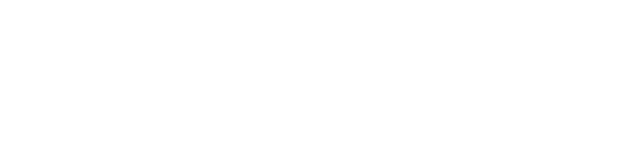
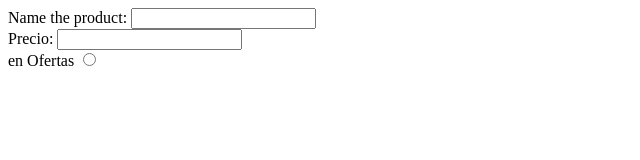
Before and after one commit to BrendaTinte/MercadoLibre-BrendaTinte, a website: page views/home.html in a window 1280 px wide. Shown: the whole page, without its empty margins (0-640 px from the left). Drawn offline with Linux system fonts and the light colour scheme; files that its build step writes are made by us from their sources.

Commit message:
Formuilario

```diff
--- a/app.js
+++ b/app.js
@@ -7,5 +7,5 @@ app.listen(3000, ()=> {
     console.log('server')
 });
 app.get('/', (req, res) => {
-    res.sendFile(path.resolve(__dirname, './views/home.htlm'));
+    res.sendFile(path.resolve(__dirname, './views/home.html'));
 });
--- a/views/home.html
+++ b/views/home.html
@@ -7,6 +7,20 @@
     <link rel="stylesheet" href="./css/style.css">
 </head>
 <body>
-
+    <!--Formulario-->
+    <form action="/uses" method="post">
+        <div>
+            <label >Name the product:</label>
+            <input type="text" name="nombre">
+        </div>
+        <div>
+            <label >Precio:</label>
+            <input type="text" name="precio">
+        </div>
+        <div>
+            <label > en Ofertas</label>
+            <input type="radio" name="enOfertas">
+        </div>
+    </form>
 </body>
 </html>
```
